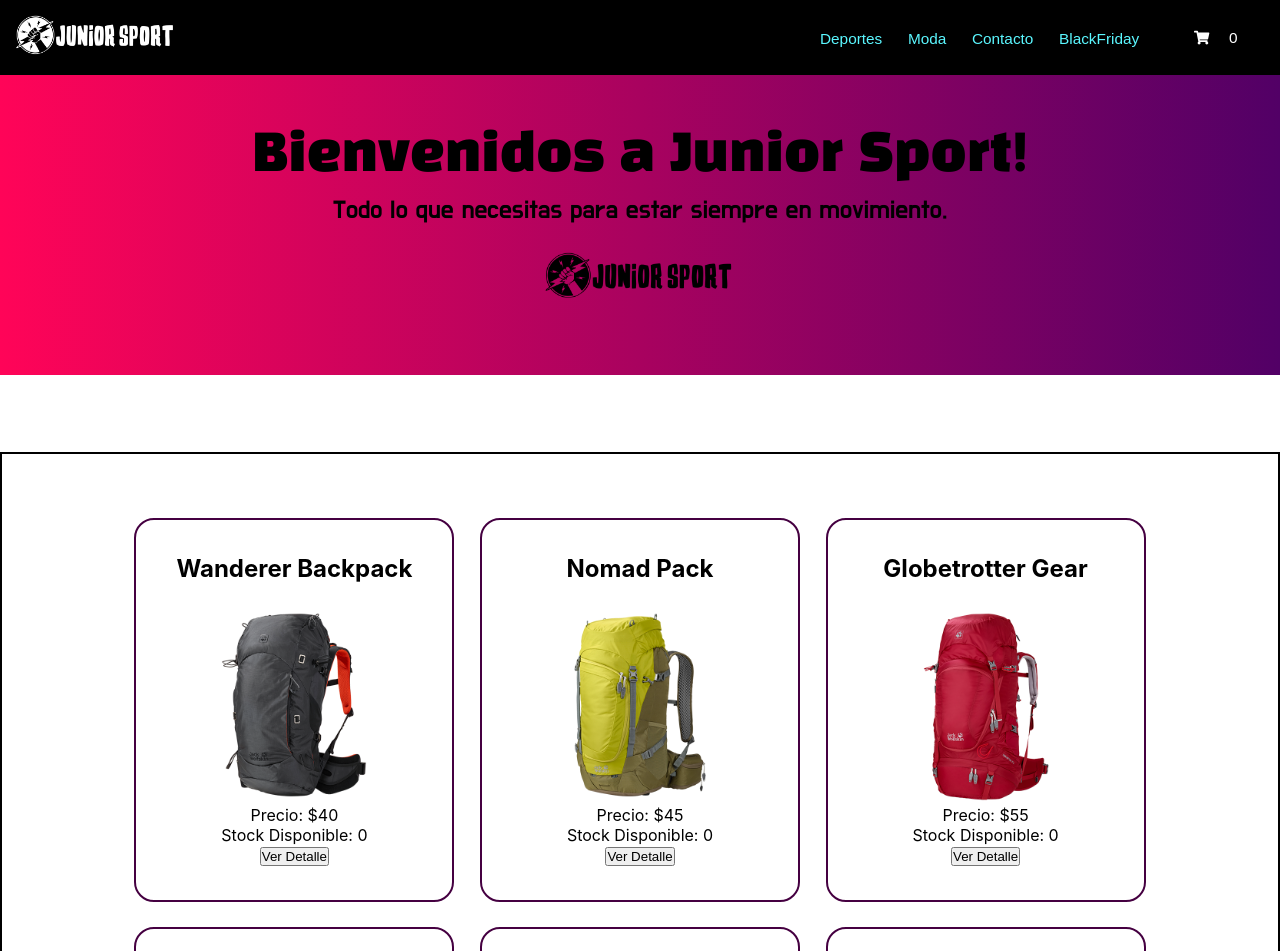
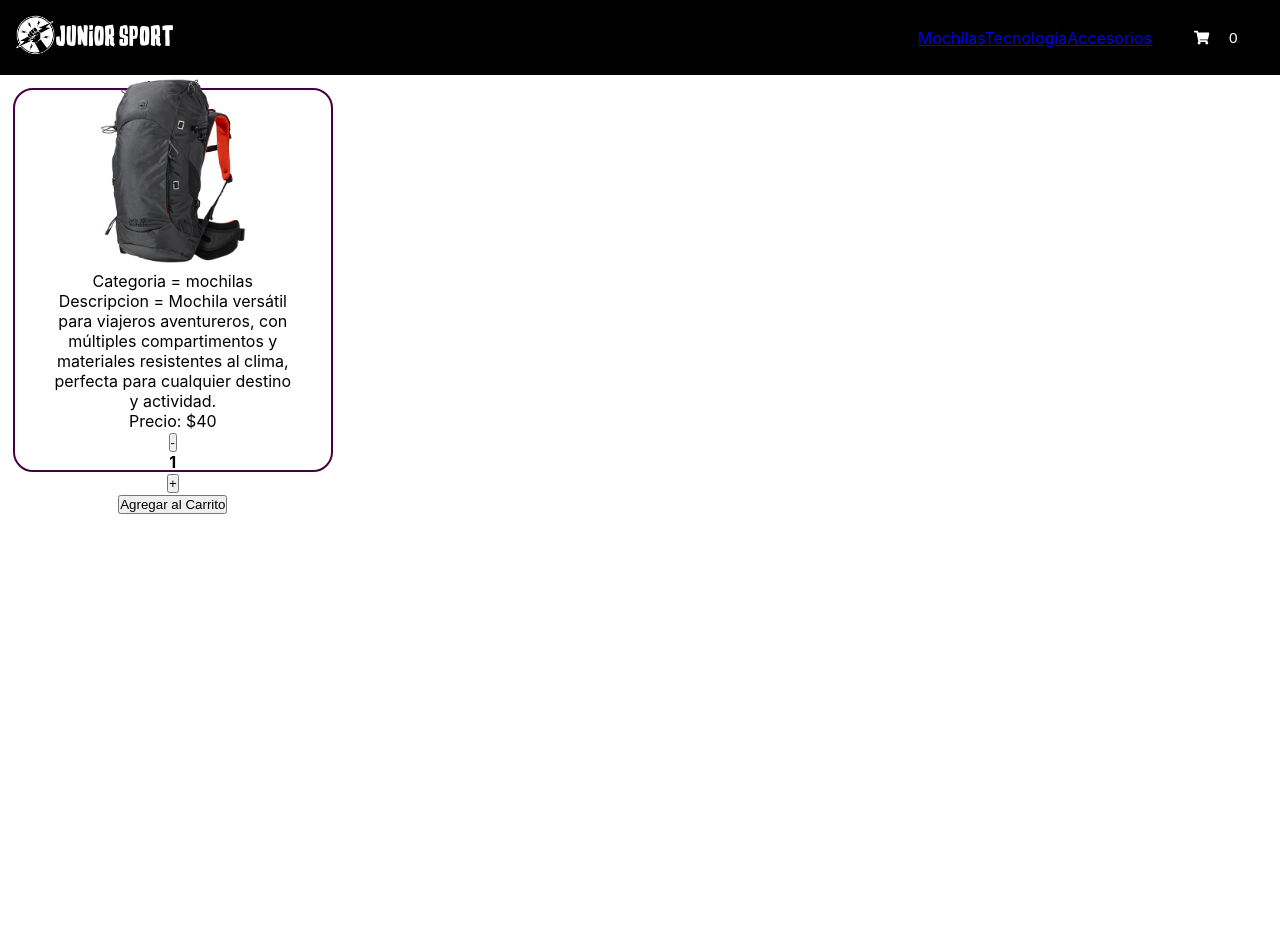
Before and after one commit to LeonardoRiera/CreaTuLanding-Riera, a React (Vite) app: page /item/1 in a window 1280 px wide. Shown: the top 951 px of the page. After the commit the page ends 800 px from the top, so only its background shows below. Built offline with nearby package versions, Linux system fonts and the light colour scheme.

Commit message:
construccion de logica

```diff
--- a/asyncMock.js
+++ b/asyncMock.js
@@ -3,14 +3,14 @@ const productos = [
       "nombre": "Wanderer Backpack",
       "descripcion": "Mochila versátil para viajeros aventureros, con múltiples compartimentos y materiales resistentes al clima, perfecta para cualquier destino y actividad.",
       "precio": 40,
-      "cantidad":0,
+      "cantidad":10,
       "imagen": "../src/img/mochila1.png",
       "categoria": "mochilas"
     },
     { "id": 2, "nombre": "Nomad Pack",
       "descripcion": "Nomad Pack: Ideal para nómadas y exploradores urbanos, esta mochila combina estilo y funcionalidad, con diseño ergonómico y compartimentos seguros para tecnología y esenciales.",
       "precio": 45,
-      "cantidad":0,
+      "cantidad":10,
       "imagen": "../src/img/mochila2.png",
       "categoria": "mochilas"
     },
@@ -18,14 +18,14 @@ const productos = [
       "nombre": "Globetrotter Gear",
       "descripcion": "Equipaje perfecto para trotamundos modernos, con amplio espacio de almacenamiento, compartimentos organizadores y construcción duradera para cualquier viaje.",
       "precio": 55,
-      "cantidad":0,
+      "cantidad":10,
       "imagen": "../src/img/mochila3.png",
       "categoria": "mochilas"
     },
     { "id": 4, "nombre": "Voyager Bag",
       "descripcion": "Bolsa resistente para viajes largos y cortos, diseñada con materiales de alta calidad, múltiples bolsillos y soporte lumbar para máxima comodidad en movimiento.",
       "precio": 80,
-      "cantidad":0,
+      "cantidad":10,
       "imagen": "../src/img/mochila4.png",
       "categoria": "mochilas"
     },
@@ -33,7 +33,7 @@ const productos = [
       "nombre": "Trailblazer Backpack",
       "descripcion": "Mochila diseñada para pioneros del senderismo, equipada con soporte para hidratación, correas ajustables y materiales duraderos para cualquier terreno.",
       "precio": 70,
-      "cantidad":0,
+      "cantidad":10,
       "imagen": "../src/img/mochila5.png",
       "categoria": "mochilas"
     },
@@ -41,7 +41,7 @@ const productos = [
       "nombre": "Explorer Rucksack",
       "descripcion": "Ruck de alta capacidad para exploradores incansables, con compartimentos especializados, protección contra los elementos y diseño cómodo para largas jornadas.",
       "precio": 60,
-      "cantidad":0,
+      "cantidad":10,
       "imagen": "../src/img/mochila6.png",
       "categoria": "mochilas"
     },
@@ -49,7 +49,7 @@ const productos = [
       "nombre": "SoundHead",
       "descripcion": "Auriculares de alta fidelidad con cancelación de ruido, diseño ergonómico y calidad de sonido superior para una experiencia auditiva inmersiva.",
       "precio": 40,
-      "cantidad":0,
+      "cantidad":10,
       "imagen": "../src/img/tech1.png",
       "categoria": "tecnologia"
     },
@@ -57,7 +57,7 @@ const productos = [
       "nombre": "VoiceMaster Headset",
       "descripcion": "Auriculares con micrófono incorporado, perfectos para llamadas y gaming, con sonido claro, cancelación de ruido y ajuste cómodo para uso prolongado.",
       "precio": 45,
-      "cantidad":0,
+      "cantidad":10,
       "imagen": "../src/img/tech2.png",
       "categoria": "tecnologia"
     },
@@ -65,7 +65,7 @@ const productos = [
       "nombre": "BassBoost Earphones",
       "descripcion": "Auriculares intrauditivos con graves profundos y potentes, diseño compacto y ligero, ideales para llevar a todas partes y disfrutar de tu música favorita.",
       "precio": 55,
-      "cantidad":0,
+      "cantidad":10,
       "imagen": "../src/img/tech3.png",
       "categoria": "tecnologia"
     },
@@ -73,7 +73,7 @@ const productos = [
       "nombre": "ProBook Ultra",
       "descripcion": "Laptop ultraligera y potente con procesador de última generación, pantalla Full HD de 15.6', y batería de larga duración para profesionales en movimiento.",
       "precio": 80,
-      "cantidad":0,
+      "cantidad":10,
       "imagen": "../src/img/tech4.png",
       "categoria": "tecnologia"
     },
@@ -81,7 +81,7 @@ const productos = [
       "nombre": "DataGuard Pro",
       "descripcion": "Memoria externa de 20 TB con carcasa resistente a golpes, protección de datos avanzada y velocidad de transferencia ultrarrápida para seguridad y eficiencia.",
       "precio": 70,
-      "cantidad":0,
+      "cantidad":10,
       "imagen": "../src/img/tech5.png",
       "categoria": "tecnologia"
     },
@@ -89,7 +89,7 @@ const productos = [
       "nombre": "iPhone Xtreme",
       "descripcion": "El último iPhone con pantalla Super Retina XDR de 6.7', chip A16 Bionic y sistema de cámaras Pro avanzado para fotos y videos de calidad profesional.",
       "precio": 60,
-      "cantidad":0,
+      "cantidad":10,
       "imagen": "../src/img/tech6.png",
       "categoria": "tecnologia"
     },
@@ -97,7 +97,7 @@ const productos = [
       "nombre": "ThermoGuard Flask",
       "descripcion": "Termo térmico de 1 litro con doble pared de acero inoxidable, mantiene bebidas calientes por 12 horas y frías por 24 horas, ideal para cualquier aventura.",
       "precio": 40,
-      "cantidad":0,
+      "cantidad":10,
       "imagen": "../src/img/stuff1.png",
       "categoria": "accesorios"
     },
@@ -105,7 +105,7 @@ const productos = [
       "nombre": "Explorer's Logbook",
       "descripcion": "Libro de notas para viajeros con cubierta de cuero, 150 páginas de papel premium, marcador de cinta y bolsillo trasero, diseñado para acompañarte en cada destino.",
       "precio": 45,
-      "cantidad":0,
+      "cantidad":10,
       "imagen": "../src/img/stuff2.png",
       "categoria": "accesorios"
     },
@@ -113,7 +113,7 @@ const productos = [
       "nombre": "NomadCafé Express",
       "descripcion": "Cafetera exprés para viajeros, con tecnología de calentamiento rápido y bomba de alta presión, prepara café en menos de 3 minutos, compacta y eficiente.",
       "precio": 55,
-      "cantidad":0,
+      "cantidad":10,
       "imagen": "../src/img/stuff3.png",
       "categoria": "accesorios"
     },
@@ -121,7 +121,7 @@ const productos = [
       "nombre": "EcoSip Tumbler",
       "descripcion": "Vaso compacto de 350 ml con tecnología de doble pared, cierre a prueba de fugas y base antideslizante, ideal para disfrutar de tu bebida en cualquier lugar.",
       "precio": 80,
-      "cantidad":0,
+      "cantidad":10,
       "imagen": "../src/img/stuff4.png",
       "categoria": "accesorios"
     },
@@ -129,7 +129,7 @@ const productos = [
       "nombre": "SunGuard Explore",
       "descripcion": "Gafas de sol con lentes polarizados y protección UV400, diseño ligero y resistente, ideales para proteger tus ojos mientras exploras el mundo.",
       "precio": 70,
-      "cantidad":0,
+      "cantidad":10,
       "imagen": "../src/img/stuff5.png",
       "categoria": "accesorios"
     },
@@ -137,16 +137,34 @@ const productos = [
       "nombre": "TrailWarm Bag",
       "descripcion": "Bolsa de dormir térmica con aislamiento de alta calidad, capaz de mantener el calor hasta -10°C, con diseño compacto y ligero para facilitar el transporte.",
       "precio": 60,
-      "cantidad":0,
+      "cantidad":10,
       "imagen": "../src/img/stuff6.png",
       "categoria": "accesorios"
     }
 ]
 
 export const getProducts = () => {
-  return new Promise((resolve) => {
+  return new Promise((resolve, reject) => {
     setTimeout(() => {
       resolve(productos)
+      /* reject(console.error("error")) */
     }, 2000)
   } )
 }
+
+
+export const getProductsById = (productId) => {
+  return new Promise((resolve) => {
+    setTimeout(() => {
+      resolve(productos.find(prod => prod.id == productId))
+    }, 500)
+  } )
+}
+
+export const getProductsByCategory= (categoria) => {
+  return new Promise((resolve) => {
+    setTimeout(() => {
+      resolve(productos.filter(prod => prod.categoria === categoria))
+    }, 500)
+  } )
+}
--- a/package.json
+++ b/package.json
@@ -15,7 +15,8 @@
     "@fontsource/monofett": "^5.0.20",
     "react": "^18.3.1",
     "react-dom": "^18.3.1",
-    "react-icons": "^5.2.1"
+    "react-icons": "^5.2.1",
+    "react-router-dom": "^6.26.0"
   },
   "devDependencies": {
     "@types/react": "^18.3.3",
--- a/src/App.jsx
+++ b/src/App.jsx
@@ -1,24 +1,34 @@
-import React, { useState } from 'react'
+import React from 'react'
 import './App.css'
 import Navbar from './Components/Navbar/Navbar.jsx'
 import ItemListContainer from './Components/ItemListContainer/ItemListContainer.jsx';
-import ItemCount from './Components/ItemCount/ItemCount.jsx';
+import ItemDetailContainer from './Components/ItemDetailContainer/ItemDetailContainer.jsx';
+import { BrowserRouter, Routes, Route } from 'react-router-dom';
+
 
 function App() {
 
   return (
-    <>
-      <div className='App'>
+      <div className="App">
+        <BrowserRouter>
+          <Navbar />
+          <Routes>
+            <Route path='/' element={<ItemListContainer
+            titulo="Bienvenidos a Junior Sport!"
+            texto=" Todo lo que necesitas para estar siempre en movimiento."
+          />} />
+          <Route path='/categoria/:categoriaId' element={<ItemListContainer
+            titulo="Bienvenidos a Junior Sport!"
+            texto=" Todo lo que necesitas para estar siempre en movimiento."
+          />} />
+          <Route path='/item/:itemId' element={<ItemDetailContainer />} />
+          <Route path='' element={<h1>404 NOT FOUND</h1>} />
+          </Routes>
 
-        <Navbar />
-        <ItemListContainer
-          titulo = 'Bienvenidos a Junior Sport!'
-          texto = 'Todo lo que necesitas para estar siempre en movimiento.'
-        />
-        <ItemCount initial={1} stock={10} onAdd={(quantity) => console.log('Cantidad agregada', quantity)} />
+
+          </BrowserRouter>
+
       </div>
-
-    </>
   )
 }
 
--- a/src/Components/Item/Item.jsx
+++ b/src/Components/Item/Item.jsx
@@ -1,5 +1,6 @@
 import React from "react";
 import './Item.css';
+import { Link } from "react-router-dom";
 
 
 const Item = ({id, nombre, imagen, precio, cantidad}) => {
@@ -23,9 +24,7 @@ const Item = ({id, nombre, imagen, precio, cantidad}) => {
                 </p>
             </section>
             <footer className="ItemFooter">
-                <button className="option">
-                    Ver Detalle
-                </button>
+                <Link to={`/item/${id}`} className='Option'>Ver Detalle</Link>
             </footer>
         </article>
     )
--- /dev/null
+++ b/src/Components/ItemDetail/ItemDetail.jsx
@@ -0,0 +1,31 @@
+import React from "react"
+import '../ItemDetail/ItemDetail.css'
+import ItemCount from '../ItemCount/ItemCount.jsx'
+
+
+
+const ItemDetail = ({ id, nombre, imagen, categoria, descripcion, precio, cantidad }) => {
+
+        return (
+            <article className="CardItem">
+                <div className="CardItemHeader">
+                    <h2 className="ItemTitulo">
+                        {nombre}
+                    </h2>
+                </div>
+                <picture>
+                    <img src={imagen} alt={nombre} className="ItemImg" />
+                </picture>
+                <section>
+                    <p className="Info">Categoria = {categoria}</p>
+                    <p className="Info">Descripcion = {descripcion}</p>
+                    <p className="Info">Precio: ${precio}</p>
+                </section>
+                <footer className="ItemFooter">
+                    <ItemCount initial={1} stock={cantidad} onAdd={(quantity) => console.log('Cantidad Agregada ', quantity)} />
+                </footer>
+            </article>
+        )
+}
+
+export default ItemDetail
--- /dev/null
+++ b/src/Components/ItemDetailContainer/ItemDetailContainer.jsx
@@ -0,0 +1,30 @@
+import React, { useEffect, useState } from 'react'
+import '../ItemDetailContainer/ItemDetailContainer.css'
+import { getProductsById } from '../../../asyncMock'
+import ItemDetail from '../ItemDetail/ItemDetail'
+import { useParams } from 'react-router-dom'
+
+const ItemDetailContainer = () => {
+    const [product, setProduct] = useState(null)
+
+    const { itemId } = useParams()
+
+    useEffect(() => {
+        getProductsById(itemId)
+            .then(response => {
+                setProduct(response)
+            })
+            .catch(error => {
+                console.error(error)
+            })
+    }, [])
+
+    /* {...product}  ...son propiedades del producto */
+    return(
+        <div className='ItemDetailContainer'>
+            <ItemDetail {...product} />
+        </div>
+    )
+}
+
+export default ItemDetailContainer
--- a/src/Components/Navbar/Navbar.jsx
+++ b/src/Components/Navbar/Navbar.jsx
@@ -2,6 +2,7 @@ import React from "react";
 import '../Navbar/Navbar.css';
 import logoNavbar from '../../img/juniorRowWhite.png';
 import CartWidget from '../CartWidget/CartWidget.jsx';
+import { NavLink, Link } from "react-router-dom";
 
 function Navbar() {
     return (
@@ -9,21 +10,23 @@ function Navbar() {
 
             <div className="logo-links-navbar-contenedor">
 
-               <a href="#">
-               <img
-                    className="logo-navbar"
-                    src={logoNavbar}
-                    alt="logo e-commerce"
-                />
-               </a>
+               <Link to='/'>
 
-                <div className="links-navbar-contenedor">
-                    <ul className="liks-ul-contenedor">
-                        <li className="link-item"><a href="">Deportes</a></li>
-                        <li className="link-item"><a href="">Moda</a></li>
-                        <li className="link-item"><a href="">Contacto</a></li>
-                        <li className="link-item"><a href="">BlackFriday</a></li>
-                    </ul>
+                    <img
+                            className="logo-navbar"
+                            src={logoNavbar}
+                            alt="logo e-commerce"
+                        />
+
+               </Link>
+
+
+
+
+                <div className="Categories">
+                    <NavLink to={`/categoria/mochilas`} className={({ isActive }) => isActive ? 'ActiveOption' : 'PosibleOption'}>Mochilas</NavLink>
+                    <NavLink to={`/categoria/tecnologia`} className={({ isActive }) => isActive ? 'ActiveOption' : 'PosibleOption'}>Tecnología</NavLink>
+                    <NavLink to={`/categoria/accesorios`} className={({ isActive }) => isActive ? 'ActiveOption' : 'PosibleOption'}>Accesorios</NavLink>
                 </div>
 
             </div>
```
Also changed, not shown: src/Components/ItemListContainer/ItemListContainer.jsx (+18 -2 lines), src/Components/ItemDetail/ItemDetail.css (added), src/Components/ItemDetailContainer/ItemDetailContainer.css (added), 1 other file (tests, documents, lock files or other folders).
